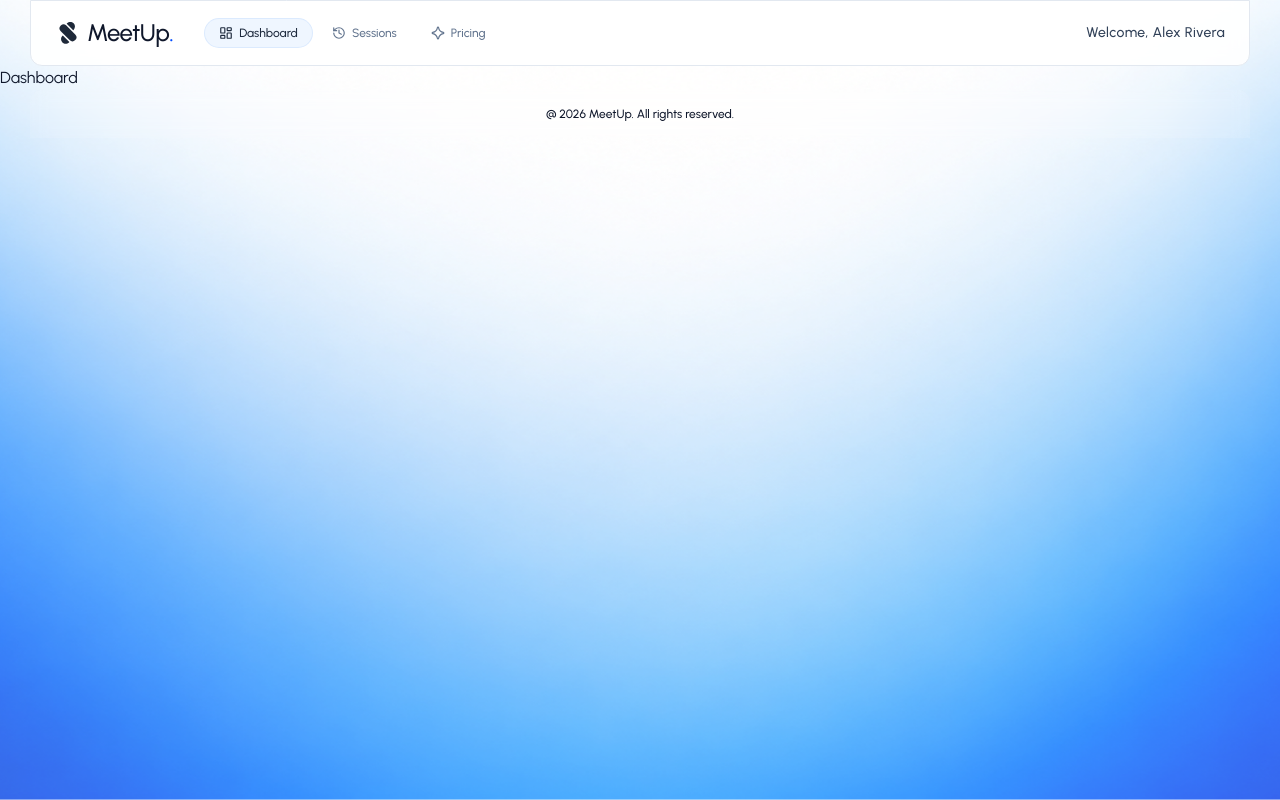
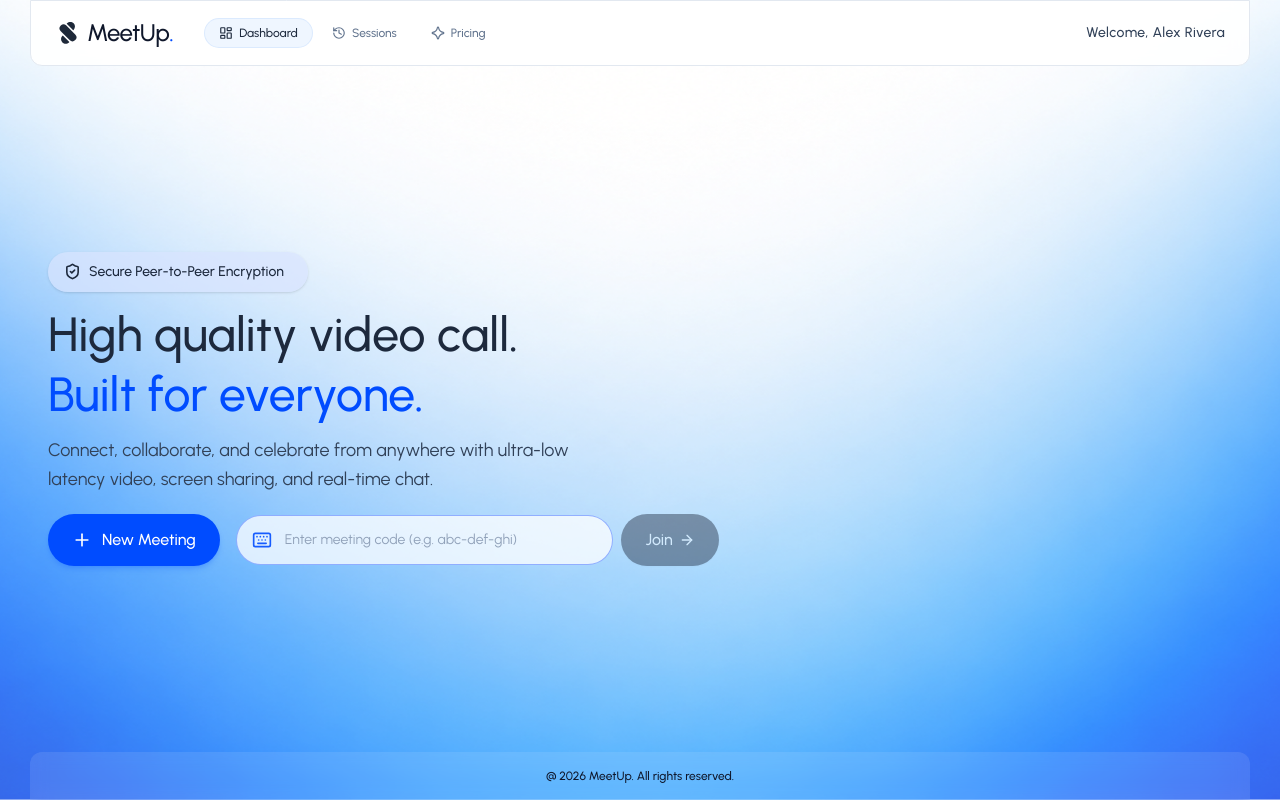
Before and after one commit to Suraj-219/MeetUp, a React (Vite) app in the folder client/: page /dashboard in a window 1280 px wide. Built offline with nearby package versions, Linux system fonts and the light colour scheme; no server answers.

Commit message:
Enhance Dashboard component with meeting creation and joining functionality

```diff
--- a/client/src/pages/Dashboard.jsx
+++ b/client/src/pages/Dashboard.jsx
@@ -1,8 +1,92 @@
-import React from 'react'
+import { ArrowRightIcon, KeyboardIcon, PlusIcon, ShieldCheckIcon } from 'lucide-react'
+import React, { useEffect, useState } from 'react'
+import { dummyStats, dummyUser } from '../assets/asset.js'
+import { useNavigate } from 'react-router-dom';
 
 const Dashboard = () => {
+
+  const user = dummyUser;
+  const userName = user.fullName;
+  const userEmail= user.primaryEmailAddress.emailAddress;
+  const navigate = useNavigate()
+
+  const [isCreating, setIsCreating] = useState(false)
+  const [currentTime, setCurrentTime] = useState(new Date())
+  const stats = dummyStats;
+  const [joinId, setJoinId] = useState("")
+
+  useEffect(()=>{
+    const timer = setInterval(()=> setCurrentTime(new Date()), 1000);
+    return ()=> clearInterval(timer)
+  }, [])
+
+  const handleCreateMeeting = () =>{
+
+  }
+
+  const handleJoinMeeting = (e) =>{
+
+  }
+
   return (
-    <div>Dashboard</div>
+    <div className='flex-1 max-w-7xl w-full mx-auto p-6 md:p-12 flex flex-col justify-center'>
+      <div className='grid grid-cols-1 lg:grid-cols-12 gap-12 items-center'>
+        {/* Left Column - Actions */}
+        <div className='lg:col-span-7 space-y-8'>
+
+          <div className='space-y-3'>
+            <div className='inline-flex items-center gap-2 rounded-full bg-primary-light/70 px-4 py-2.5 pr-6 text-sm font-medium text-slate-800 shadow-sm'>
+              <ShieldCheckIcon size={17} strokeWidth={2.25} />
+              <span>Secure Peer-to-Peer Encryption</span>
+            </div>
+            <h1 className='text-4xl sm:text-5xl text-slate-800 leading-tight font-medium'>
+              High quality video call. <br />
+              <span className='text-primary'>Built for everyone.</span>
+            </h1>
+            <p className='text-slate-700 text-base sm:text-lg max-w-xl leading-relaxed'>
+              Connect, collaborate, and celebrate from anywhere with ultra-low latency video,
+              screen sharing, and real-time chat.
+            </p>
+
+            <div className='flex flex-col sm:flex-row items-stretch sm:items-center gap-4 pt-2'>
+              <button onClick={handleCreateMeeting}
+              disabled={isCreating}
+              className='bg-primary hover:bg-primary-hover text-white font-medium px-6 py-3.5
+              rounded-full shadow-md shadow-primary/20 flex items-center justify-center
+              gap-2.5 transition-all cursor-pointer disabled:opacity-50'>
+                <PlusIcon className='w-5 h-5'/>
+                <span>{isCreating ? "Creating..." : "New Meeting"}</span>
+              </button>
+
+              <form onSubmit={handleJoinMeeting} className='flex-1 flex items-center gap-2'>
+                <div className='relative flex-1'>
+                  <KeyboardIcon className='w-5 h-5 text-primary/90 absolute left-4 top-1/2 -translate-y-1/2' />
+
+                  <input type='text' placeholder='Enter meeting code (e.g. abc-def-ghi)'
+                  value={joinId} onChange={(e)=>setJoinId(e.target.value)}
+                  className='w-full bg-white/75 border border-primary-border/80
+                  focus:border-primary/60 focus:ring-1 focus:ring-primary/60 rounded-full
+                  pl-12 pr-4 py-3.5 text-sm text-slate-800 placeholder-slate-400
+                  outline-none transsition-all' />
+                </div>
+                <button type='submit'
+                disabled={!joinId.trim()}
+                className='bg-slate-900 hover:bg-slate-800 disabled:opacity-40
+                disabled:hover:bg-slate-900 text-white font-medium px-6 py-3.5 rounded-full
+                transition-all flex items-center justify-center cursor-pointer shadow-xs'>
+                  <span>Join</span>
+                  <ArrowRightIcon className='w-4 h-4 ml-1.5'/>
+                </button>
+              </form>
+            </div>
+          </div>
+
+        </div>
+
+        {/* Right Column - Hero Graphic & Clock Card */}
+
+      </div>
+    </div>
   )
 }
 
```
